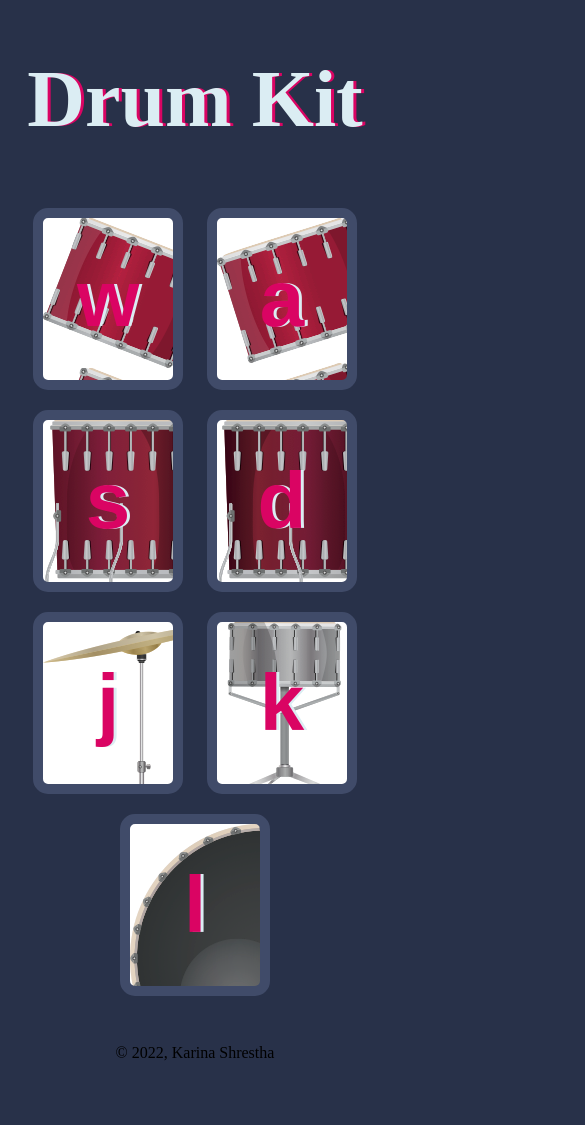
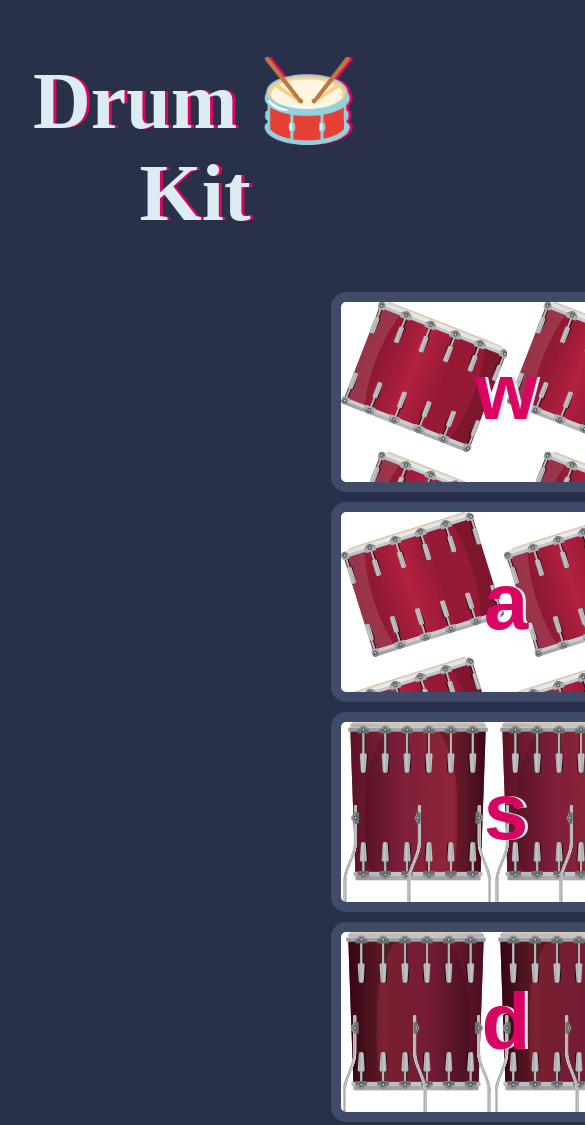
Before and after one commit to karinastha/drumKit, a plain HTML site: page index.html in a window 390 px wide. Shown: the top 1125 px of the page, 585 px wide, since content can reach past the window. Before the commit the page ends 1070 px from the top, so only its background shows below. Drawn offline with Linux system fonts and the light colour scheme.

Commit message:
"2/3 done"

```diff
--- a/index.html
+++ b/index.html
@@ -8,7 +8,7 @@
     <title>Drum Kit</title>
 </head>
 <body>
-   <h1 id="title"> Drum Kit</h1>
+   <h1 id="title"> Drum 🥁 Kit</h1>
    <div class="set">
     <button class="w drum" > w </button>
     <button class="a drum"> a </button>
--- a/index.js
+++ b/index.js
@@ -77,4 +77,3 @@ function buttonAnimation(currentKey) {
     }, 100);
 
 }
-}
--- a/style.css
+++ b/style.css
@@ -63,3 +63,22 @@ h1 {
 .set {
     margin: 10% auto;
 }
+
+.pressed {
+    box-shadow: 0 3px 4px 0 #DBEDF3;
+    opacity: 0.5;
+}
+
+.red {
+    color: red;
+}
+
+@media(max-width:1000px) {
+    .drum {
+        width: 350px;
+        height: 200px;
+        text-align: center;
+        margin: 10px 10px 10px 323px;
+        display: block;
+    }
+}
```
